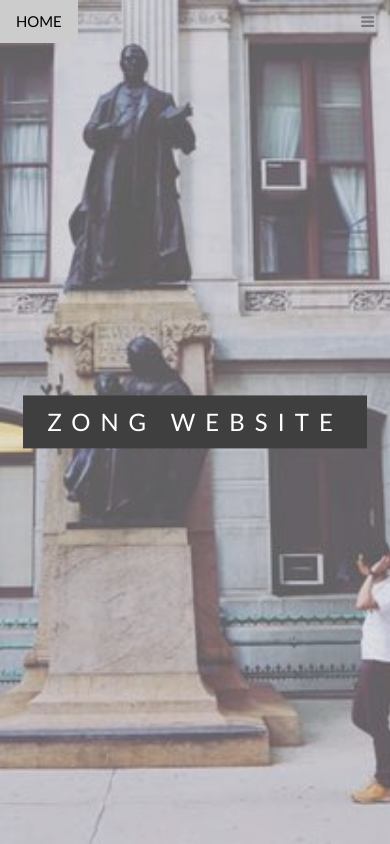
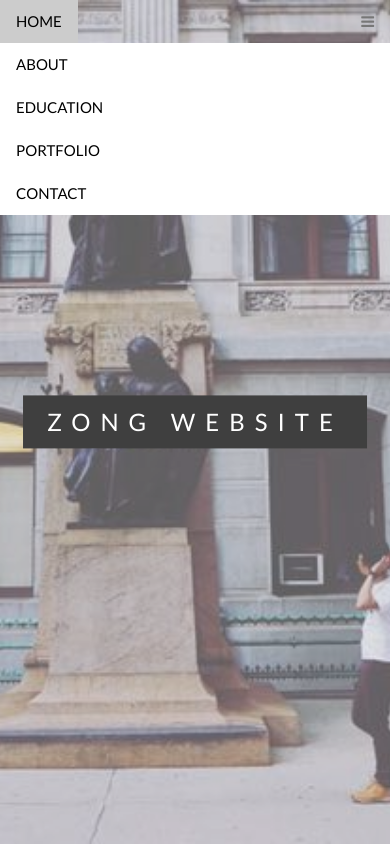
Before and after one commit to Zanyy2k/Zanyy2k.github.io, a plain HTML site: page index.html in a window 390 px wide. Both pictures are taken after a click on the link 367 px from the left and 21 px from the top of the page. Shown: the top 844 px of the page. Drawn offline with nearby package versions, Linux system fonts and the light colour scheme; some packages are replaced by stand-ins of ours.

Commit message:
changes to the index

```diff
--- a/index.html
+++ b/index.html
@@ -22,16 +22,15 @@
     <a href="#portfolio" class="w3-bar-item w3-button w3-hide-small"><i class="fa fa-th"></i> PORTFOLIO</a>
     <a href="#skill" class="w3-bar-item w3-button w3-hide-small"><i class="fa fa-certificate"></i> SKILL</a>
     <a href="#contact" class="w3-bar-item w3-button w3-hide-small"><i class="fa fa-envelope"></i> CONTACT</a>
-    <!-- <a href="#" class="w3-bar-item w3-button w3-hide-small w3-right w3-hover-red"><i class="fa fa-search"></i></a> -->
   </div>
 
   <!-- Navbar on small screens -->
-  <!-- <div id="navDemo" class="w3-bar-block w3-white w3-hide w3-hide-large w3-hide-medium">
+  <div id="navDemo" class="w3-bar-block w3-white w3-hide w3-hide-large w3-hide-medium">
     <a href="#about" class="w3-bar-item w3-button" onclick="toggleFunction()">ABOUT</a>
+    <a href="#education" class="w3-bar-item w3-button" onclick="toggleFunction()">EDUCATION</a>
     <a href="#portfolio" class="w3-bar-item w3-button" onclick="toggleFunction()">PORTFOLIO</a>
     <a href="#contact" class="w3-bar-item w3-button" onclick="toggleFunction()">CONTACT</a>
-    <a href="#" class="w3-bar-item w3-button">SEARCH</a>
-  </div> -->
+  </div>
 </div>
 
 <!-- First Parallax Image with Logo Text -->
```
